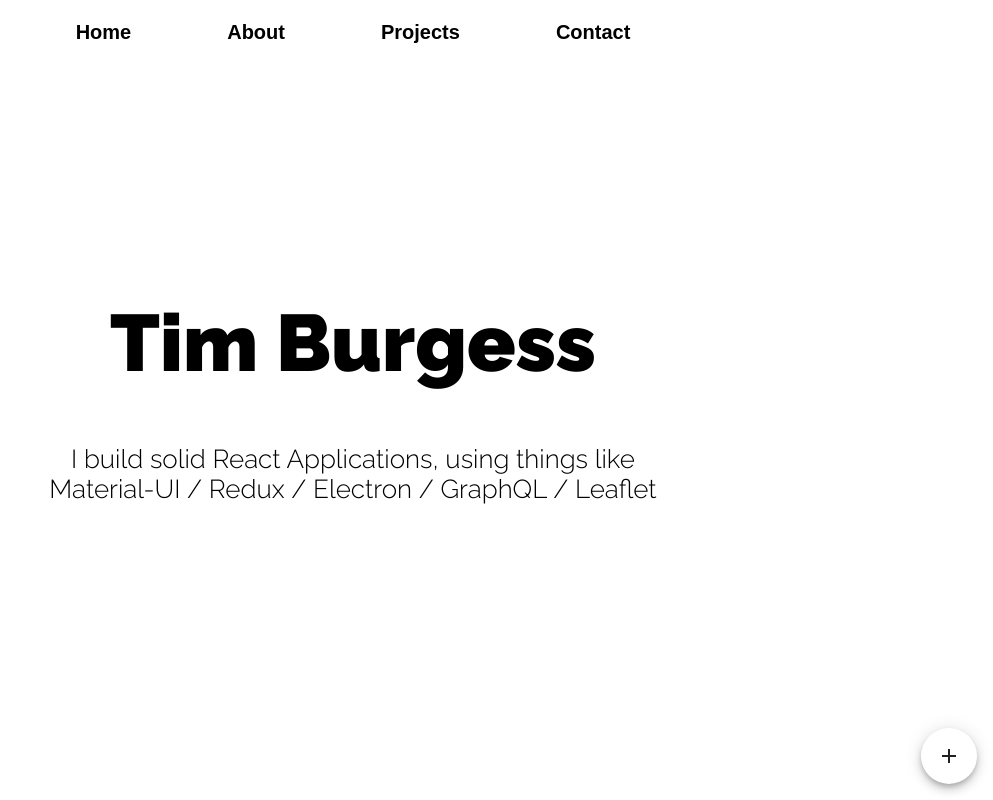
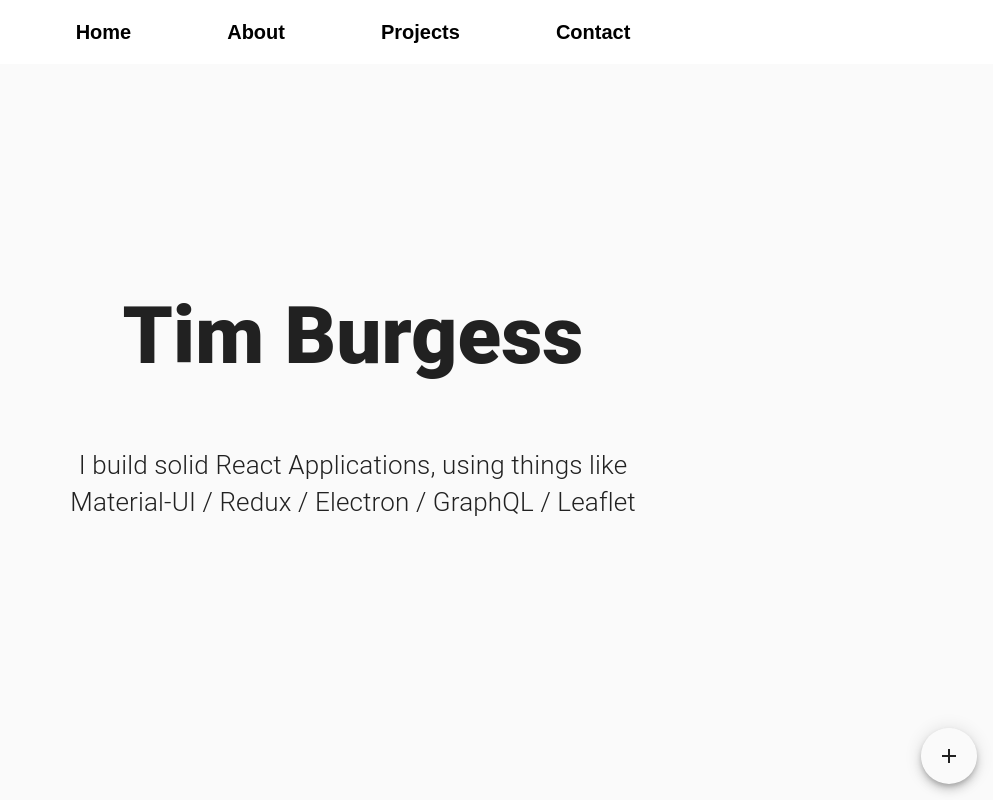
Before and after one commit to timburgess/mysite, a React (Create React App) app: page / in a window 1280 px wide. Shown: the whole page, without its empty margins (287-1280 px from the left). Built offline with nearby package versions, Linux system fonts and the light colour scheme.

Commit message:
Add CssBaseline to resolve btn transparency

```diff
--- a/src/App.js
+++ b/src/App.js
@@ -1,5 +1,6 @@
 import React, { useState } from 'react'
 import cx from 'classnames'
+import CssBaseline from '@material-ui/core/CssBaseline'
 import Header from './components/Header'
 import Home from './components/Home'
 import Projects from './components/Projects'
@@ -13,6 +14,7 @@
   const setPage = page => () => setPageState(page)
 
   return (
+    <CssBaseline>
       <div className={cx({ fixpage: page !== 'projects' })}>
         <Header setPage={setPage} />
         {page === 'home' && <Home setPage={setPage} />}
@@ -20,6 +22,7 @@
         {page === 'about' && <About setPage={setPage} />}
         {page === 'contact' && <Contact setPage={setPage} />}
       </div>
+    </CssBaseline>
   )
 }
 
```
Lines whose indentation alone changed are shown as unchanged.
